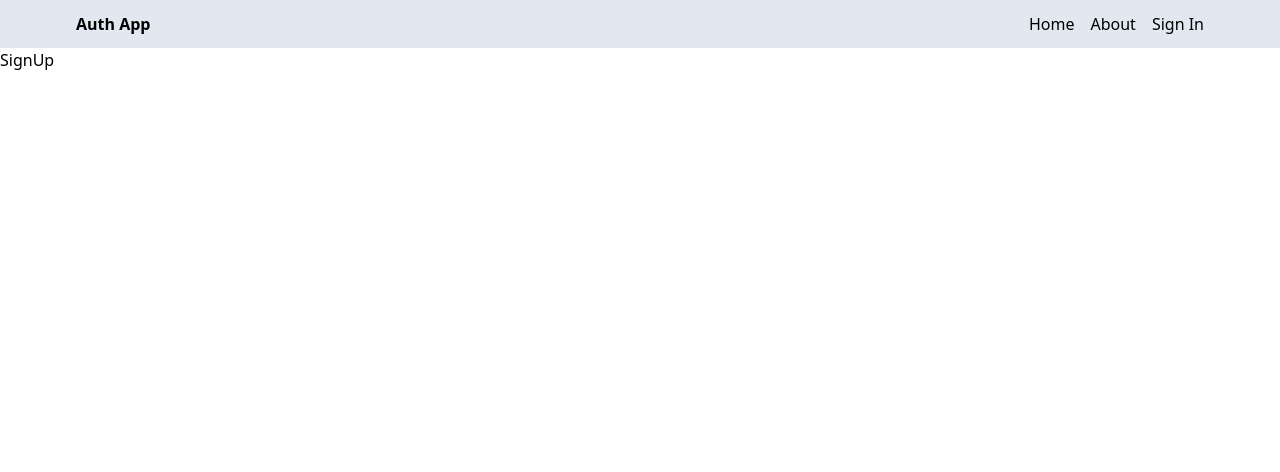
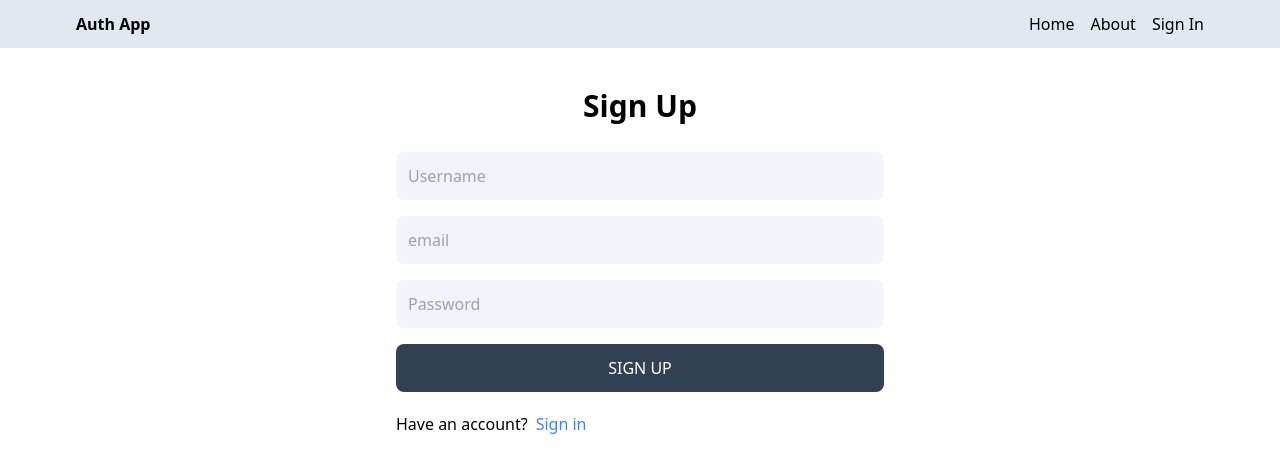
Before and after one commit to theallSparky/mern-jwt-redux, a React (Vite) app in the folder client/: page /sign-up in a window 1280 px wide. Shown: the top 472 px of the page. Built offline with nearby package versions, Linux system fonts and the light colour scheme.

Commit message:
Created the user interface for the sign-up page

```diff
--- a/client/src/pages/SignUp.jsx
+++ b/client/src/pages/SignUp.jsx
@@ -1,3 +1,38 @@
+import { Link } from "react-router-dom";
+
 export default function SignUp() {
-  return <div>SignUp</div>;
+  return (
+    <div className="p-3 max-w-lg mx-auto">
+      <h1 className="text-3xl text-center font-semibold my-7">Sign Up</h1>
+      <form action="" className="flex flex-col gap-4">
+        <input
+          type="text"
+          placeholder="Username"
+          id="username"
+          className="bg-slate-100 p-3 rounded-lg"
+        />
+        <input
+          type="email"
+          placeholder="email"
+          id="email"
+          className="bg-slate-100 p-3 rounded-lg"
+        />
+        <input
+          type="password"
+          placeholder="Password"
+          id="password"
+          className="bg-slate-100 p-3 rounded-lg"
+        />
+        <button className="bg-slate-700 text-white p-3 rounded-lg uppercase hover:opacity-90 disabled:opacity-75">
+          Sign Up
+        </button>
+      </form>
+      <div className="flex gap-2 mt-5">
+        <p>Have an account?</p>
+        <Link to="/sign-in">
+          <span className="text-blue-500">Sign in</span>
+        </Link>
+      </div>
+    </div>
+  );
 }
```
